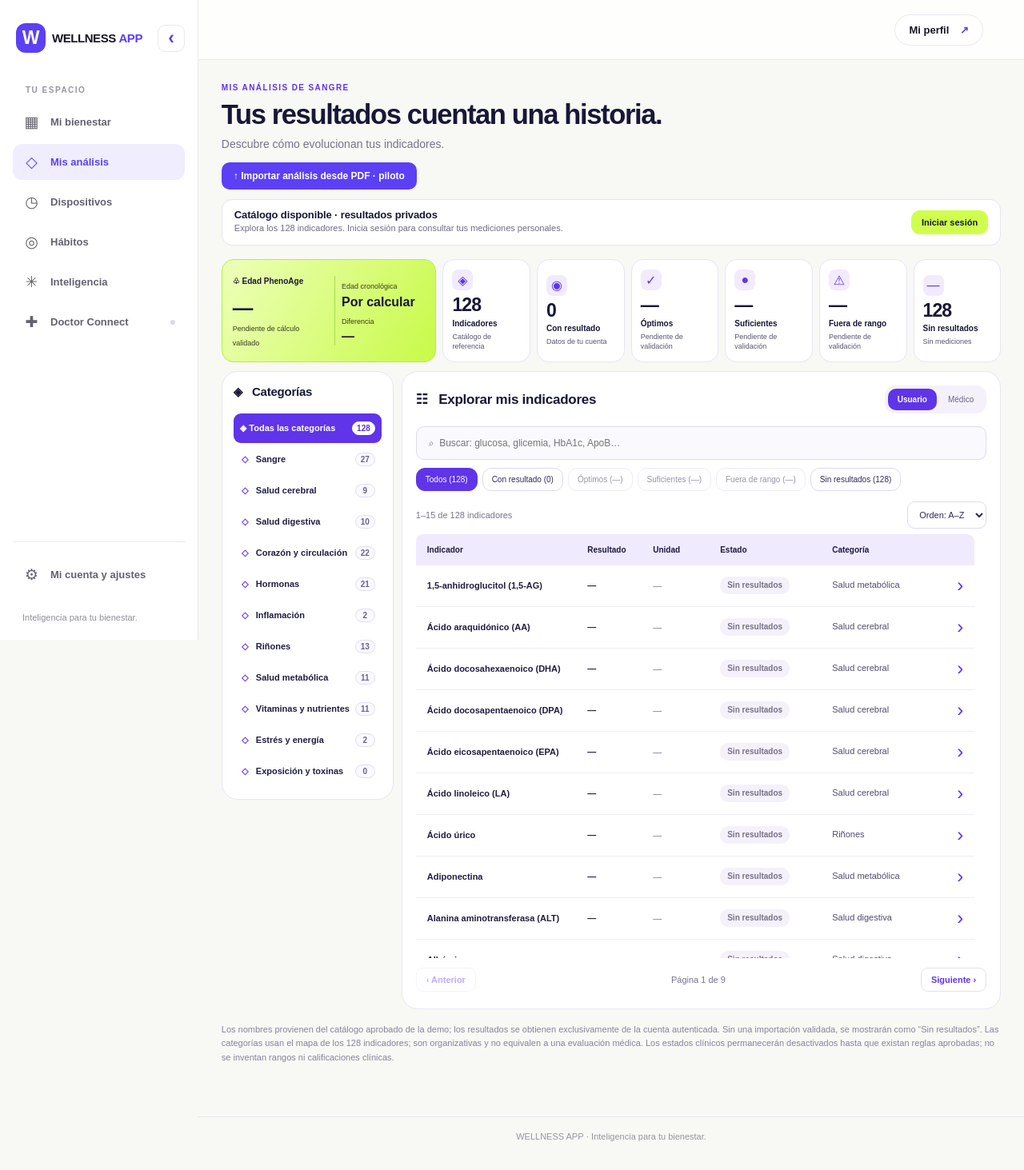
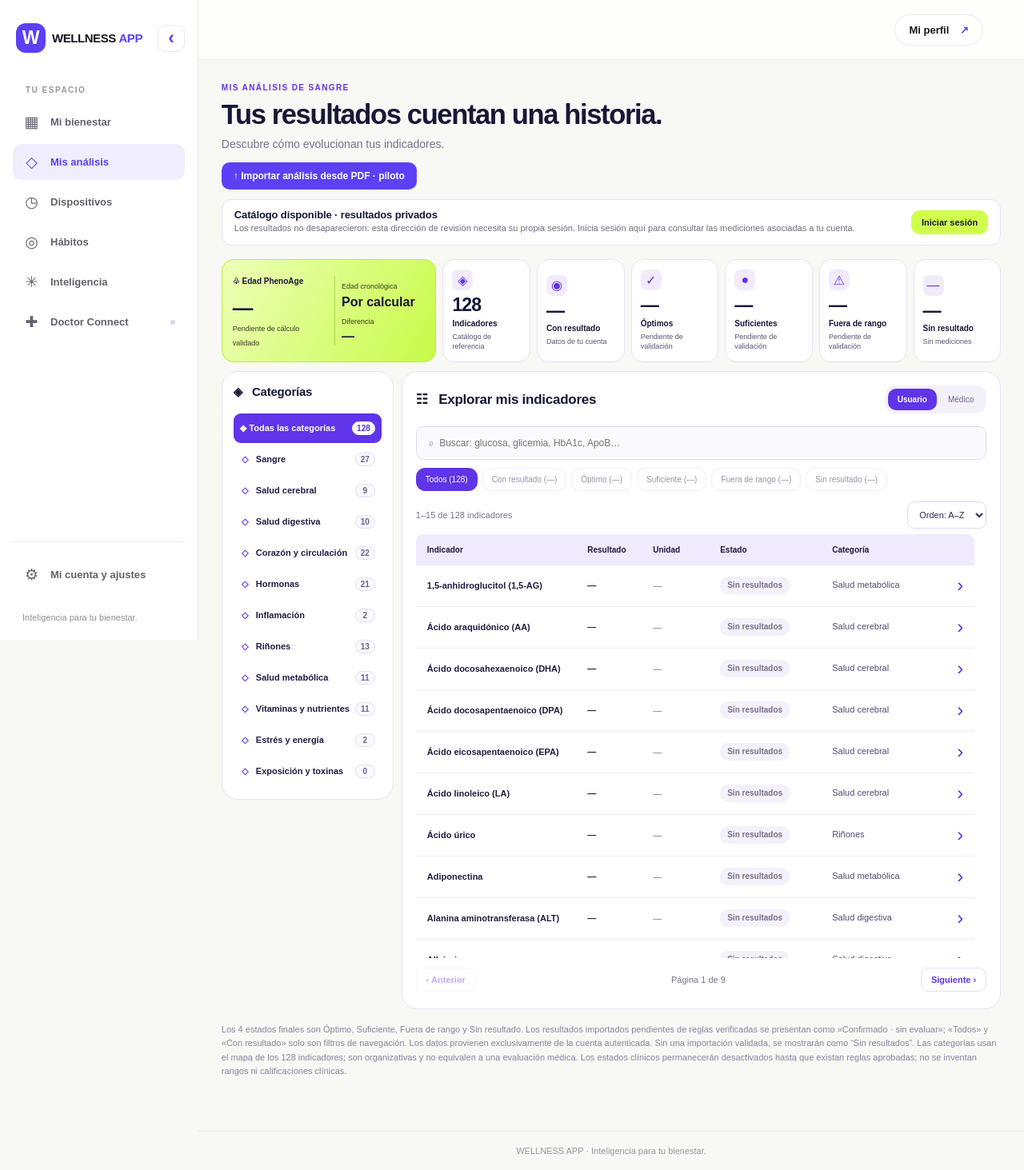
Before and after one commit to papasinfrontera/wellness-app-platform-MVP, a Next.js app: page /mi-analisis in a window 1280 px wide. Shown: the whole page at 80% size. Built offline with nearby package versions, Linux system fonts and the light colour scheme; no server answers.

Commit message:
fix(analysis): preserve four named statuses and clarify preview authentication without false zero measurements

```diff
--- a/src/app/(dashboard)/mi-analisis/page.tsx
+++ b/src/app/(dashboard)/mi-analisis/page.tsx
@@ -9,7 +9,7 @@ type Result={code:string;value:number;unit:string;status:string};
 const catalog=catalogData as Item[];
 const groups=[...ANALYSIS_CATEGORIES];
 const clean=(s:string)=>s.normalize("NFKD").replace(/[\u0300-\u036f]/g,"").toLowerCase();
-const filters=["Todos","Con resultado","Óptimos","Suficientes","Fuera de rango","Sin resultados"];
+const filters=["Todos","Con resultado","Óptimo","Suficiente","Fuera de rango","Sin resultado"];
 const categoryFor=(item:Item):number=>categoryForId(item.id)??-1;
 const categoryCounts=groups.map((_,i)=>catalog.filter(m=>categoryFor(m)===i).length);
 const resultLabel=(value:number)=>new Intl.NumberFormat("es-ES",{maximumFractionDigits:6}).format(value);
@@ -36,17 +36,17 @@ export default function Analysis(){
  })().catch(()=>{if(active)setAuth("error")});return()=>{active=false}},[]);
  const resultMap=useMemo(()=>{const m=new Map<string,Result>();for(const r of results)if(!m.has(r.code))m.set(r.code,r);return m},[results]);
  const measured=useMemo(()=>catalog.filter(x=>resultMap.has("REF-"+String(x.id).padStart(3,"0"))).length,[resultMap]);
- const rows=useMemo(()=>catalog.filter(x=>(group===-1||categoryFor(x)===group)&&[x.name,x.name_en||"",...(x.aliases||[])].some(v=>clean(v).includes(clean(search)))).filter(x=>filter===1?resultMap.has("REF-"+String(x.id).padStart(3,"0")):filter===5?!resultMap.has("REF-"+String(x.id).padStart(3,"0")):filter===0).sort((a,b)=>reverse?b.name.localeCompare(a.name,"es"):a.name.localeCompare(b.name,"es")),[group,search,filter,resultMap,reverse]);
+ const rows=useMemo(()=>catalog.filter(x=>(group===-1||categoryFor(x)===group)&&[x.name,x.name_en||"",...(x.aliases||[])].some(v=>clean(v).includes(clean(search)))).filter(x=>filter===1?auth==="ready"&&resultMap.has("REF-"+String(x.id).padStart(3,"0")):filter===5?auth==="ready"&&!resultMap.has("REF-"+String(x.id).padStart(3,"0")):filter===0).sort((a,b)=>reverse?b.name.localeCompare(a.name,"es"):a.name.localeCompare(b.name,"es")),[group,search,filter,resultMap,reverse]);
  const pages=Math.max(1,Math.ceil(rows.length/15)),current=Math.min(page,pages);
- const counts=[catalog.length,measured,null,null,null,catalog.length-measured];
- const tiles=[["◈",catalog.length,"Indicadores","Catálogo de referencia"],["◉",measured,"Con resultado","Datos de tu cuenta"],["✓","—","Óptimos","Pendiente de validación"],["●","—","Suficientes","Pendiente de validación"],["⚠","—","Fuera de rango","Pendiente de validación"],["—",catalog.length-measured,"Sin resultados","Sin mediciones"]];
+ const counts=[catalog.length,auth==="ready"?measured:null,null,null,null,auth==="ready"?catalog.length-measured:null];
+ const tiles=[["◈",catalog.length,"Indicadores","Catálogo de referencia"],["◉",auth==="ready"?measured:"—","Con resultado","Datos de tu cuenta"],["✓","—","Óptimos","Pendiente de validación"],["●","—","Suficientes","Pendiente de validación"],["⚠","—","Fuera de rango","Pendiente de validación"],["—",auth==="ready"?catalog.length-measured:"—","Sin resultado","Sin mediciones"]];
  return <main className="wa-page"><div className="wa-hero"><span className="wa-eyebrow">MIS ANÁLISIS DE SANGRE</span><h1 className="wa-title">{first?first+", tus resultados cuentan una historia.":"Tus resultados cuentan una historia."}</h1><p className="wa-subtitle">Descubre cómo evolucionan tus indicadores.</p><a href="/mi-analisis/importar-pdf" style={{display:"inline-flex",alignItems:"center",gap:8,marginTop:12,padding:"10px 15px",background:"#5B40F5",color:"white",borderRadius:10,fontSize:12,fontWeight:800,textDecoration:"none"}}>↑ Importar análisis desde PDF · piloto</a></div>
- {auth==="denied"&&<div className="wa-auth-notice"><div><h2>Catálogo disponible · resultados privados</h2><p>Explora los 128 indicadores. Inicia sesión para consultar tus mediciones personales.</p></div><a href="/sprint-6-2/persistencia" className="wb-action">Iniciar sesión</a></div>}{auth==="error"&&<div className="wb-state" role="status">Los 128 indicadores están disponibles. La consulta de resultados personales no está disponible en este momento.</div>}<>
+ {auth==="denied"&&<div className="wa-auth-notice" role="status"><div><h2>Catálogo disponible · resultados privados</h2><p>Los resultados no desaparecieron: esta dirección de revisión necesita su propia sesión. Inicia sesión aquí para consultar las mediciones asociadas a tu cuenta.</p></div><a href="/sprint-6-2/persistencia" className="wb-action">Iniciar sesión</a></div>}{auth==="error"&&<div className="wb-state" role="status">Los 128 indicadores están disponibles. La consulta de resultados personales no está disponible en este momento.</div>}<>
  <div className="wa-metrics"><div className="wa-metric wa-lime"><div><span className="wa-metric-label">♧ Edad PhenoAge</span><div className="wa-metric-number" style={{marginTop:12}}>—</div><span className="wa-metric-desc">Pendiente de cálculo validado</span></div><div className="wa-metric-secondary"><span className="wa-metric-desc">Edad cronológica</span><br/><b>Por calcular</b><br/><span className="wa-metric-desc">Diferencia</span><br/><b>—</b></div></div>{tiles.map(t=><article className="wa-metric" key={String(t[2])}><span className="wa-metric-symbol">{t[0]}</span><strong className="wa-metric-number">{auth==="loading"?"…":t[1]}</strong><span className="wa-metric-label">{t[2]}</span><span className="wa-metric-desc">{t[3]}</span></article>)}</div>
  <div className="wa-catalog-shell"><aside className="wa-categories"><h2>◈ &nbsp; Categorías</h2><div className="wa-category-list"><button className={"wa-cat"+(group===-1?" on":"")} onClick={()=>{setGroup(-1);setPage(1)}}><span className="wa-cat-label">◈ Todas las categorías</span><span className="wa-cat-num">{catalog.length}</span></button>{groups.map((g,i)=><button key={g} className={"wa-cat"+(group===i?" on":"")} onClick={()=>{setGroup(i);setPage(1)}}><span className="wa-cat-label"><span className="wa-cat-icon">◇</span>{g}</span><span className="wa-cat-num">{categoryCounts[i]}</span></button>)}</div></aside>
  <section className="wa-explorer"><div className="wa-explore-top"><h2>☷ &nbsp; Explorar mis indicadores</h2><div className="wa-mode-switch"><button className={role==="Usuario"?"on":""} onClick={()=>setRole("Usuario")}>Usuario</button><button className={role==="Médico"?"on":""} onClick={()=>setRole("Médico")}>Médico</button></div></div>
  <input aria-label="Buscar indicadores" className="wa-search" placeholder="⌕  Buscar: glucosa, glicemia, HbA1c, ApoB…" value={search} onChange={e=>{setSearch(e.target.value);setPage(1)}}/>
- <div className="wa-pills">{filters.map((f,i)=><button key={f} className={"wa-pill"+(filter===i?" on":"")} disabled={i>=2&&i<=4} title={i>=2&&i<=4?"Clasificación pendiente de validación científica":undefined} onClick={()=>{setFilter(i);setPage(1)}}>{f} ({counts[i]===null?"—":counts[i]})</button>)}</div>
+ <div className="wa-pills">{filters.map((f,i)=><button key={f} className={"wa-pill"+(filter===i?" on":"")} disabled={(i>=2&&i<=4)||((i===1||i===5)&&auth!=="ready")} title={i>=2&&i<=4?"Requiere reglas científicas aprobadas":auth!=="ready"&&[1,5].includes(i)?"Inicia sesión para consultar tus resultados":undefined} onClick={()=>{setFilter(i);setPage(1)}}>{f} ({counts[i]===null?"—":counts[i]})</button>)}</div>
  <div className="wa-tabletop"><span className="wa-caption">{rows.length?((current-1)*15+1)+"–"+Math.min(rows.length,current*15)+" de "+rows.length:"0"} indicadores</span><select className="wa-sort" aria-label="Ordenar" value={reverse?"za":"az"} onChange={e=>{setReverse(e.target.value==="za");setPage(1)}}><option value="az">Orden: A–Z</option><option value="za">Orden: Z–A</option></select></div>
  <div className="wa-table-scroll"><div role="table" className="wa-results">
  <div role="row" className="wa-result-head"><span>Indicador</span><span>Resultado</span><span>Unidad</span><span>Estado</span><span>Categoría</span><span className="wa-sr-only">Ver detalle</span></div>
@@ -64,6 +64,6 @@ export default function Analysis(){
  {rows.length===0&&<div className="wa-result-empty">No hay indicadores que coincidan con el filtro.</div>}
  </div></div>
  <div className="wa-paginator"><button disabled={current<=1} onClick={()=>setPage(p=>Math.max(1,p-1))}>‹ Anterior</button><span>Página {current} de {pages}</span><button disabled={current>=pages} onClick={()=>setPage(p=>Math.min(pages,p+1))}>Siguiente ›</button></div>
- </section></div><p className="wa-disclaimer">{role==="Médico"?"La modalidad médica de Doctor Connect todavía no permite acceso a otros pacientes. ":""}Los nombres provienen del catálogo aprobado de la demo; los resultados se obtienen exclusivamente de la cuenta autenticada. Sin una importación validada, se mostrarán como “Sin resultados”. Las categorías usan el mapa de los 128 indicadores; son organizativas y no equivalen a una evaluación médica. Los estados clínicos permanecerán desactivados hasta que existan reglas aprobadas; no se inventan rangos ni calificaciones clínicas.</p></>
+ </section></div><p className="wa-disclaimer">{role==="Médico"?"La modalidad médica de Doctor Connect todavía no permite acceso a otros pacientes. ":""}Los 4 estados finales son Óptimo, Suficiente, Fuera de rango y Sin resultado. Los resultados importados pendientes de reglas verificadas se presentan como «Confirmado · sin evaluar»; «Todos» y «Con resultado» solo son filtros de navegación. Los datos provienen exclusivamente de la cuenta autenticada. Sin una importación validada, se mostrarán como “Sin resultados”. Las categorías usan el mapa de los 128 indicadores; son organizativas y no equivalen a una evaluación médica. Los estados clínicos permanecerán desactivados hasta que existan reglas aprobadas; no se inventan rangos ni calificaciones clínicas.</p></>
  </main>
 }
```
